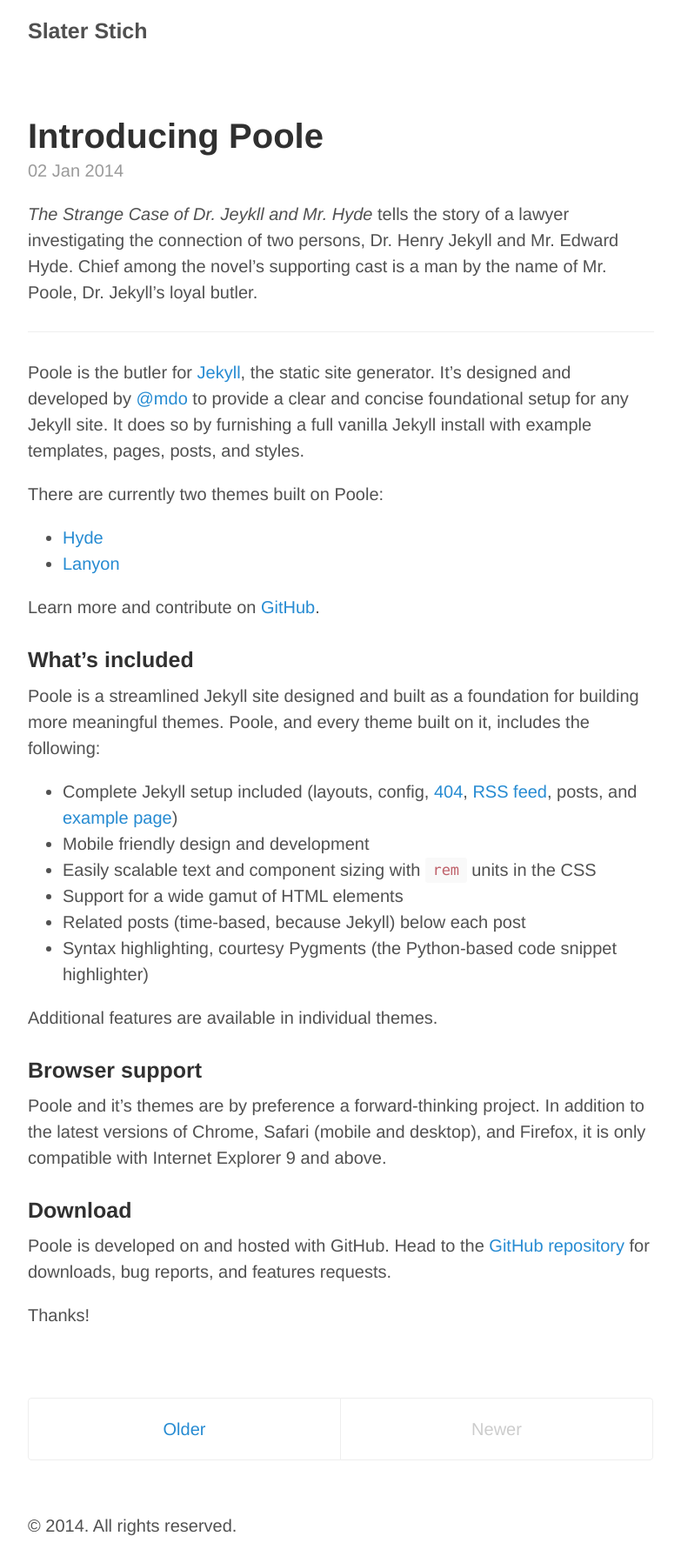
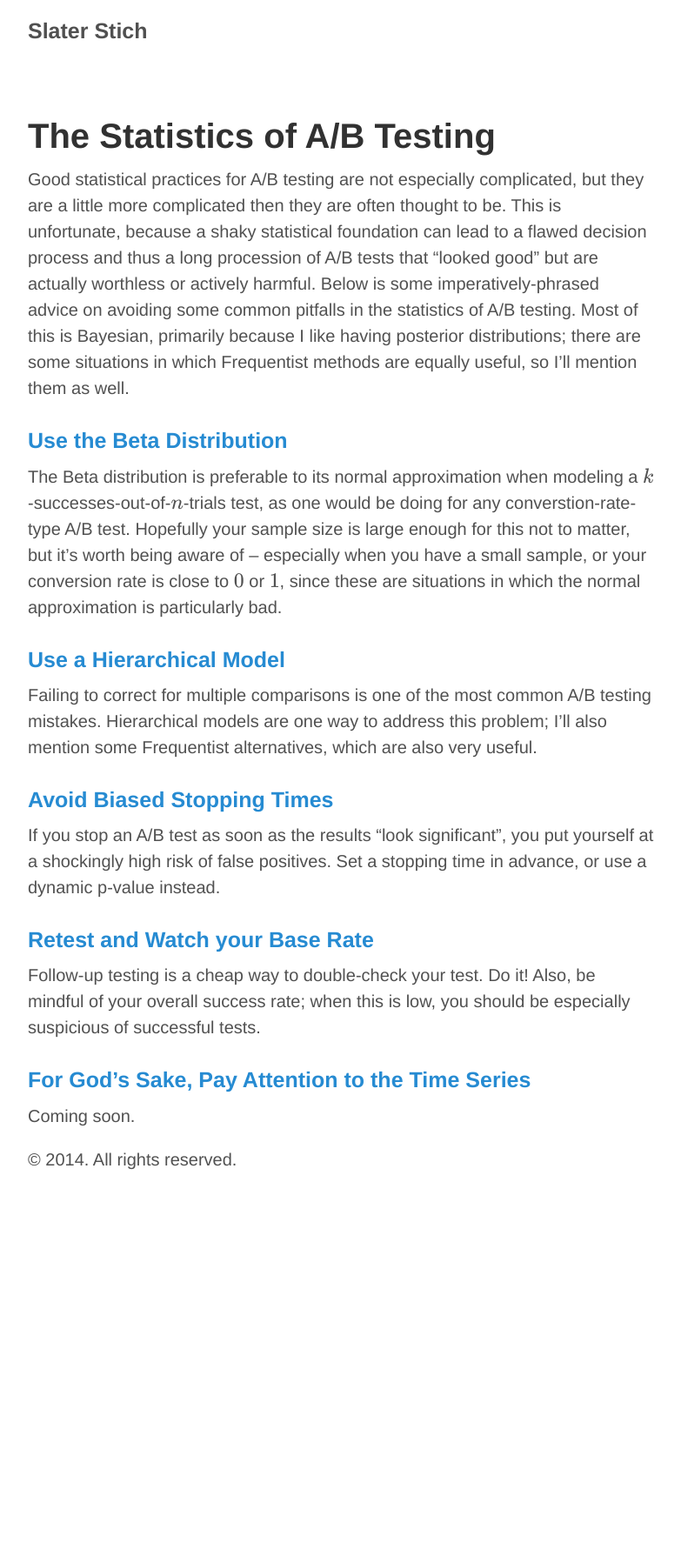
Before and after one commit to sl8r000/ab_testing_statistics, a Jekyll site: the page built from index.md, in a window 1280 px wide. Shown: the whole page at 87% size, without its empty margins (248-1031 px from the left). Built offline with Jekyll 4.4.1, drawn with Linux system fonts in a browser that asks for light colours; Markdown is read by kramdown in place of the engine named in the settings; formulas are drawn with MathJax 3; the list of posts is cut into pages by our own code; after the commit the page ends 1368 px from its top, so only the background shows below that.

```diff
--- a/_config.yml
+++ b/_config.yml
@@ -9,7 +9,6 @@ permalink:        pretty
 title:            Slater Stich
 tagline:
 url:              http://www.slaterstich.com
-paginate:         1
 baseurl:          /ab_testing_statistics/
 author:
   name:           Slater
@@ -19,4 +18,8 @@ author:
 # Custom vars
 version:          1.0.0
 github:
-  repo:           https://github.com/
+  repo:          https://github.com/
+link_beta:      /use_the_beta_distribution/
+link_hier:      use_a_hierarchical_model
+link_biased:    avoid_biased_stopping_times
+link_retest:    retest_and_watch_the_base_rate
--- a/_includes/head.html
+++ b/_includes/head.html
@@ -53,4 +53,15 @@
     }
   }
   </script>
+
+  <!-- Google Analytics -->
+  <script>
+    (function(i,s,o,g,r,a,m){i['GoogleAnalyticsObject']=r;i[r]=i[r]||function(){
+    (i[r].q=i[r].q||[]).push(arguments)},i[r].l=1*new Date();a=s.createElement(o),
+    m=s.getElementsByTagName(o)[0];a.async=1;a.src=g;m.parentNode.insertBefore(a,m)
+    })(window,document,'script','//www.google-analytics.com/analytics.js','ga');
+
+    ga('create', 'UA-52390560-1', 'auto');
+    ga('send', 'pageview');
+  </script>
 </head>
--- a/index.html
+++ /dev/null
@@ -1,37 +0,0 @@
----
-layout: default
-title: Home
----
-
-<div class="posts">
-  {% for post in paginator.posts %}
-  <div class="post">
-    <h1 class="post-title">
-      <a href="{{ site.baseurl }}{{ post.url }}">
-        {{ post.title }}
-      </a>
-    </h1>
-
-    <span class="post-date">{{ post.date | date_to_string }}</span>
-
-    {{ post.content }}
-  </div>
-  {% endfor %}
-</div>
-
-<div class="pagination">
-  {% if paginator.next_page %}
-    <a class="pagination-item older" href="{{ site.baseurl }}page{{paginator.next_page}}">Older</a>
-  {% else %}
-    <span class="pagination-item older">Older</span>
-  {% endif %}
-  {% if paginator.previous_page %}
-    {% if paginator.page == 2 %}
-      <a class="pagination-item newer" href="{{ site.baseurl }}">Newer</a>
-    {% else %}
-      <a class="pagination-item newer" href="{{ site.baseurl }}page{{paginator.previous_page}}">Newer</a>
-    {% endif %}
-  {% else %}
-    <span class="pagination-item newer">Newer</span>
-  {% endif %}
-</div>
--- /dev/null
+++ b/index.md
@@ -0,0 +1,24 @@
+---
+layout: default
+title: Home
+---
+
+# The Statistics of A/B Testing
+
+Good statistical practices for A/B testing are not especially complicated, but they are a little more complicated then they are often thought to be. This is unfortunate, because a shaky statistical foundation can lead to a flawed decision process and thus a long procession of A/B tests that "looked good" but are actually worthless or actively harmful. Below is some imperatively-phrased advice on avoiding some common pitfalls in the statistics of A/B testing. Most of this is Bayesian, primarily because I like having posterior distributions; there are some situations in which Frequentist methods are equally useful, so I'll mention them as well.
+
+### [Use the Beta Distribution]({{ site.baseurl }}{{ site.link_beta }})
+The Beta distribution is preferable to its normal approximation when modeling a \\(k\\)-successes-out-of-\\(n\\)-trials test, as one would be doing for any converstion-rate-type A/B test. Hopefully your sample size is large enough for this not to matter, but it's worth being aware of -- especially when you have a small sample, or your conversion rate is close to \\(0\\) or \\(1\\), since these are situations in which the normal approximation is particularly bad.
+
+### [Use a Hierarchical Model]({{ site.baseurl }}{{ site.link_hier }})
+Failing to correct for multiple comparisons is one of the most common A/B testing mistakes. Hierarchical models are one way to address this problem; I'll also mention some Frequentist alternatives, which are also very useful.
+
+
+### [Avoid Biased Stopping Times]({{ site.baseurl }}{{ site.link_biased }})
+If you stop an A/B test as soon as the results "look significant", you put yourself at a shockingly high risk of false positives. Set a stopping time in advance, or use a dynamic p-value instead.
+
+### [Retest and Watch your Base Rate]({{ site.baseurl }}{{ site.link_retest }})
+Follow-up testing is a cheap way to double-check your test. Do it! Also, be mindful of your overall success rate; when this is low, you should be especially suspicious of successful tests.
+
+### [For God's Sake, Pay Attention to the Time Series]({{ site.baseurl }}\#)
+Coming soon.
--- /dev/null
+++ b/retest_and_watch_the_base_rate.md
@@ -0,0 +1,18 @@
+---
+layout: default
+title: Avoid Biased Stopping Times
+---
+
+# Do Follow Up tests and Watch your Overall Success Rate
+
+If you're running a lot of A/B tests, you should run follow-up tests and pay attention to your base success rate.
+
+Let's talk about these in reverse order. Imagine that you do everything right. You use the Beta distribution. You implement a hierarchical model. You set your stopping time in advance, and keep it independent from the test results. You set a relatively high success criterion: A probability of at least 95% that the variant is better than the control (classically, \\(p \leq 0.05\\).) You do all of that. You run \\(100\\) tests, each with all the disciplines just mentioned. Five of those \\(100\\) tests come out positive -- in five of your tests, the variant beat the control.
+
+How many of those variants do you think are *really* better than the control, though? Would you be willing to bet on them at uneven odds? The problem is that getting five positives out of \\(100\\) trials with \\(p = 0.05\\) isn't inconsistent with the idea that every one of those \\(100\\) tests was an A/A test. Indeed, you'd expect five false positives out of \\(100\\) trials under the A/A hypothesis.
+
+The point is just that you should pay attention to your base rates. If you run \\(20\\) tests in a row in which the "best" variant is worse or statistically indistinguishable from the control, then you should be suspicious when your \\(21^{\text{st}}\\) test comes out positive. Ideally, I like to keep a record of previous tests -- when they were run, the variants that were tried, and the posterior distributions for their true conversion rates. This information is not *directly* informative of the rates you should expect from future tests -- my experience is that the absolute numbers are extremely time dependent, so the raw numbers that you get today will be completely different than the ones you would have gotten in six months if you ran the test then instead. However, it gives you an idea of what's plausible in terms of the *relative* performance of each bucket. If a button-color test failed to elicit a winner six months ago, but did produce one today, you should be skeptical -- why now but not then? The historical record gives you an idea of what's reasonable, and what's extreme -- and in the extreme cases, "Extraordinary claims require..."
+
+I also recommend follow-up testing. You tried out three variants, B, C, and D against the control A. Variant C won. Don't deploy it fully; drive 95% of your traffic to Variant C and 5% to Variant A (or some modification on this; the percent split is not important as long as you will have reasonable statistical power within an acceptable time period). It's a small cost in terms of conversion (\\(0.05(\text{C's rate} - \text{A's rate})\\) for the duration of the test), and will give you more information about C's true performance relative to A.
+
+I think this is more of a mindset point than a statistical one. The point of A/B testing is to find out which of several variants is the best in terms of the metric for which you're optimizing. Your statistical setup -- your t-tests, your hierarchical model, your Marascuillo procedure, etc. -- is there to help you do that. But ultimately your goal isn't to satisfy the conditions of a particular test, it's to find the best variant. And to do that you may need to do a number of additional things, such as applying multiple statistical tests, conducting regular A/A tests and data audits, doing a follow-up 95%/5% split, and paying attention to your overall success rate.
```
Also changed, not shown: avoid_biased_stopping_times.md (+1 -1 lines), use_a_hierarchical_model.md (+3 -3 lines), use_the_beta_distribution.md (+6 -6 lines).
